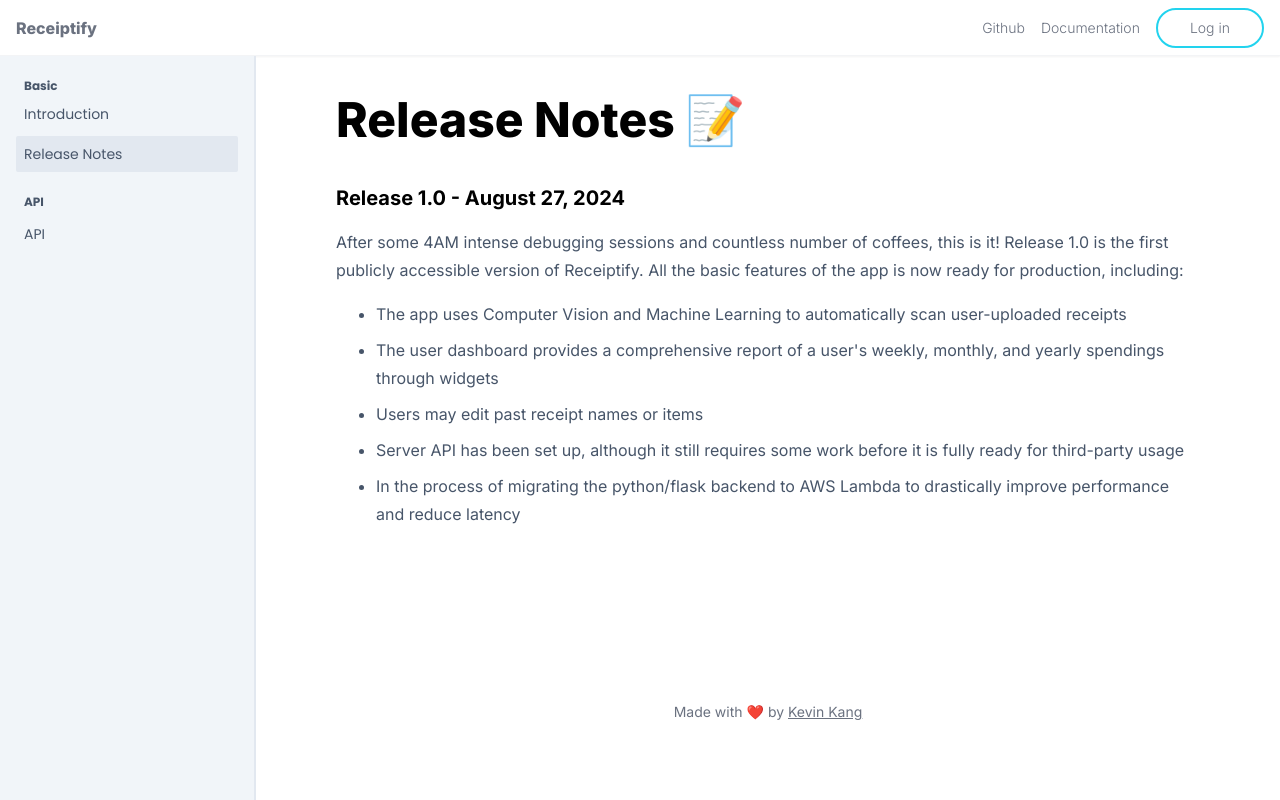
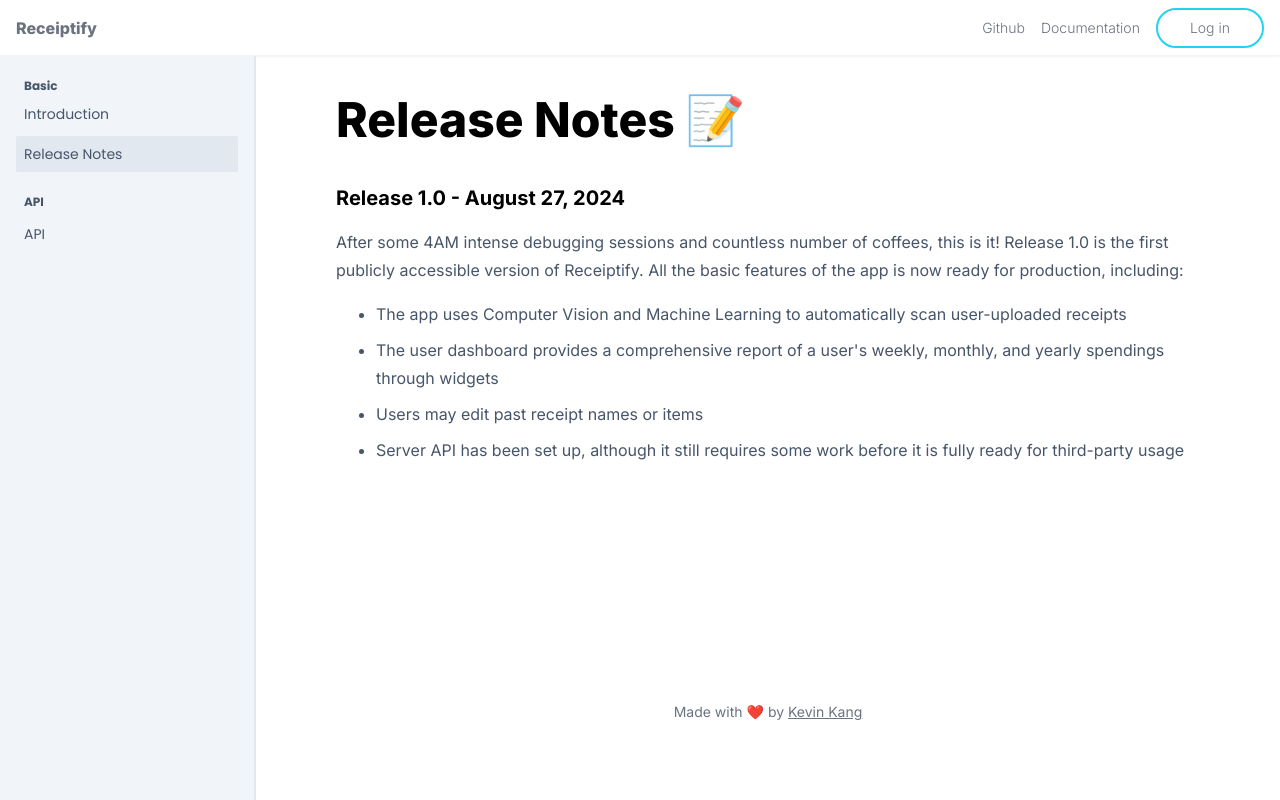
Before and after one commit to LithiumEngineer/MyReceiptify, a Next.js app in the folder frontend/: page /documentation in a window 1280 px wide. Both pictures are taken after a click on the element "Release Notes". Built offline with nearby package versions, Linux system fonts and the light colour scheme; no server answers.

Commit message:
updated release notes

```diff
--- a/frontend/src/components/documentation/DocumentationIntroduction/index.tsx
+++ b/frontend/src/components/documentation/DocumentationIntroduction/index.tsx
@@ -9,8 +9,8 @@ const DocumentationIntroduction = () => {
                 <p className="text-slate-600 mt-4 leading-7">
                     Receiptify™ is your all-in-one platform for personal
                     financing. Upload receipts in just one click, and by
-                    leveraging OpenCV&apos;s powerful computer vision library, the
-                    app will automatically scan your receipt to collect
+                    leveraging OpenCV&apos;s powerful computer vision library,
+                    the app will automatically scan your receipt to collect
                     spendings to generate comprehensive spending reports. The
                     app also provides AI-powered personalized spending tips
                     tailored to your spending habits (coming soon) to help you
@@ -64,6 +64,11 @@ const DocumentationIntroduction = () => {
                             A Receiptify API that allows the development of
                             third-party applications
                         </li>
+                        <li>
+                            In the process of migrating the python/flask backend
+                            to AWS Lambda to drastically improve performance and
+                            reduce latency
+                        </li>
                         <li>Major UI improvements such as dark mode!</li>
                     </ul>
                 </div>
--- a/frontend/src/components/documentation/DocumentationRelease/index.tsx
+++ b/frontend/src/components/documentation/DocumentationRelease/index.tsx
@@ -29,11 +29,6 @@ const DocumentationRelease = () => {
                             requires some work before it is fully ready for
                             third-party usage
                         </li>
-                        <li>
-                            In the process of migrating the python/flask backend
-                            to AWS Lambda to drastically improve performance and
-                            reduce latency
-                        </li>
                     </ul>
                 </p>
             </div>
```
